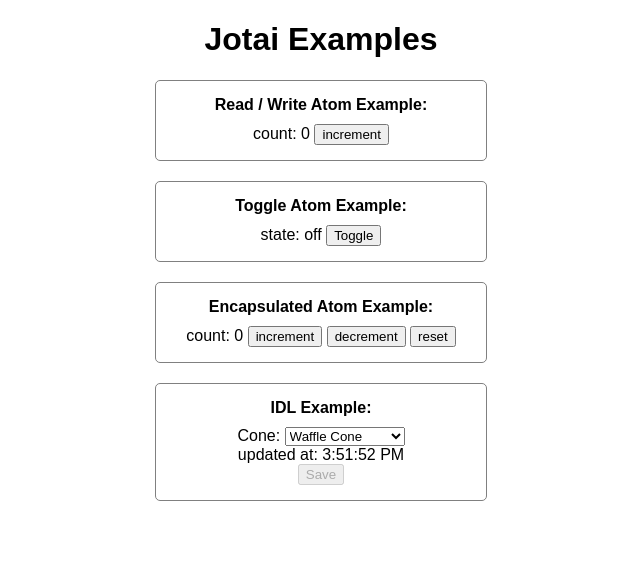
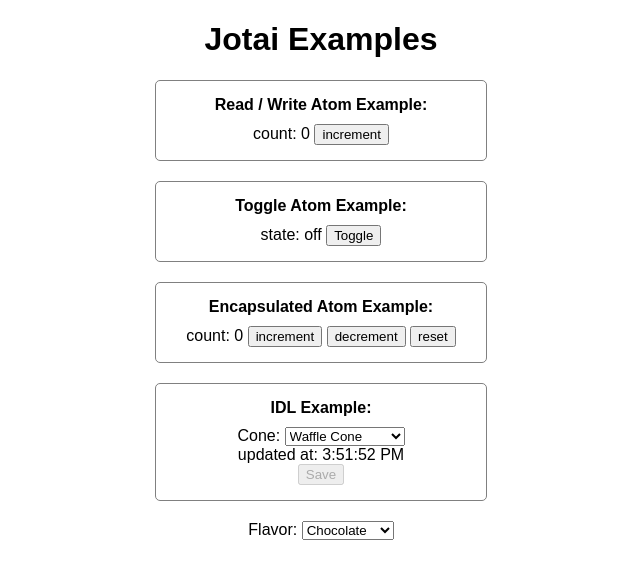
Before and after one commit to stevemolitor/jotai-examples, a React (Create React App) app: page / in a window 1280 px wide. Shown: the top 578 px of the page, without its empty margins (319-959 px from the left). Built offline with nearby package versions, Linux system fonts and the light colour scheme.

Commit message:
AsyncSometimes example

```diff
--- a/src/App.tsx
+++ b/src/App.tsx
@@ -2,6 +2,7 @@
 import { ReadWriteAtomExample } from "./read-write-atom/ReadWriteAtomExample";
 import { ToggleExample } from "./toggle/ToggleExample";
 import { EncapsulatedAtomExample } from "./encapsulated-atom/EncapsulatedAtomExample";
+import { FlavorForm } from "./async-sometimes/AsyncSometimes";
 import { IDLExample } from "./idl/IDLExample";
 
 const App = () => (
@@ -12,6 +13,7 @@
       <ToggleExample />
       <EncapsulatedAtomExample />
       <IDLExample />
+      <FlavorForm />
     </div>
   </Suspense>
 );
--- /dev/null
+++ b/src/async-sometimes/AsyncSometimes.tsx
@@ -0,0 +1,71 @@
+import { atomWithDefault } from "jotai/utils";
+import { atom, useAtom } from "jotai";
+import { ChangeEventHandler, Suspense, useCallback } from "react";
+
+type Flavor = "chocolate" | "vanilla" | "strawberry";
+
+interface IceCream {
+  flavor: Flavor;
+}
+
+const iceCreamDb: IceCream = { flavor: "chocolate" };
+
+const fetchIceCream = async (): Promise<IceCream> =>
+  Promise.resolve(iceCreamDb);
+
+const iceCreamAtom = atomWithDefault<Promise<IceCream> | IceCream>(
+  fetchIceCream
+);
+
+const flavorAtom = atom(
+  async (get) => {
+    const { flavor } = await get(iceCreamAtom);
+    return flavor;
+  },
+  (get, set, flavor: Flavor) => {
+    const iceCream = get(iceCreamAtom) as IceCream;
+    console.log("set flavor, iceCream", iceCream);
+    set(iceCreamAtom, {
+      ...iceCream,
+      flavor,
+    });
+  }
+);
+
+const FlavorPicker = () => {
+  const [flavor, setFlavor] = useAtom(flavorAtom);
+
+  const onSelect = useCallback<ChangeEventHandler<HTMLSelectElement>>(
+    (event) => {
+      setFlavor(event.target.value as Flavor);
+    },
+    [setFlavor]
+  );
+
+  return (
+    <label>
+      Flavor:{" "}
+      <select name="flavor" value={flavor} onChange={onSelect}>
+        <option value="none" disabled>
+          Pick Flavor:
+        </option>
+        <option value="chocolate">Chocolate</option>
+        <option value="vanilla">Vanilla</option>
+        <option value="strawberry">Strawberry</option>
+      </select>
+    </label>
+  );
+};
+
+const Loading = () => {
+  console.log("loading fallback");
+  return (
+    <div style={{ backgroundColor: "red", fontSize: "200px" }}>loading…</div>
+  );
+};
+
+export const FlavorForm = () => (
+  <Suspense fallback={<Loading />}>
+    <FlavorPicker />
+  </Suspense>
+);
```
